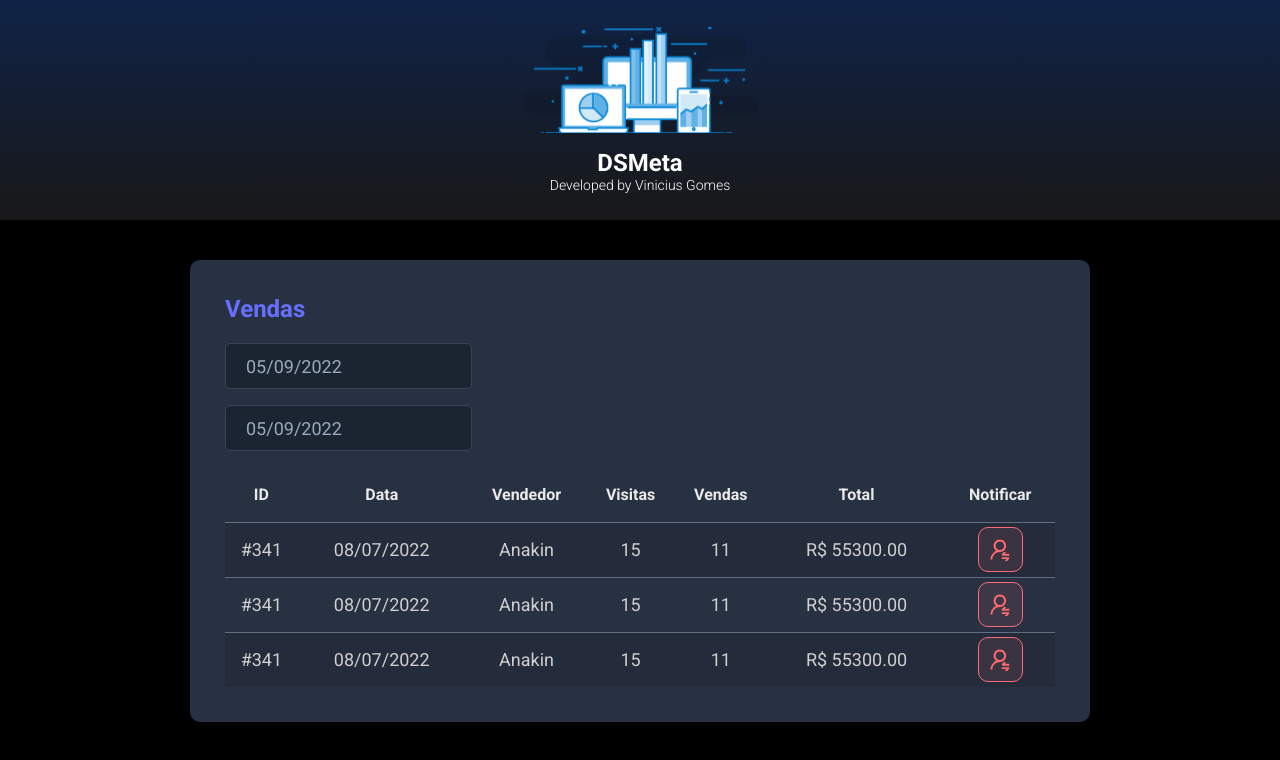
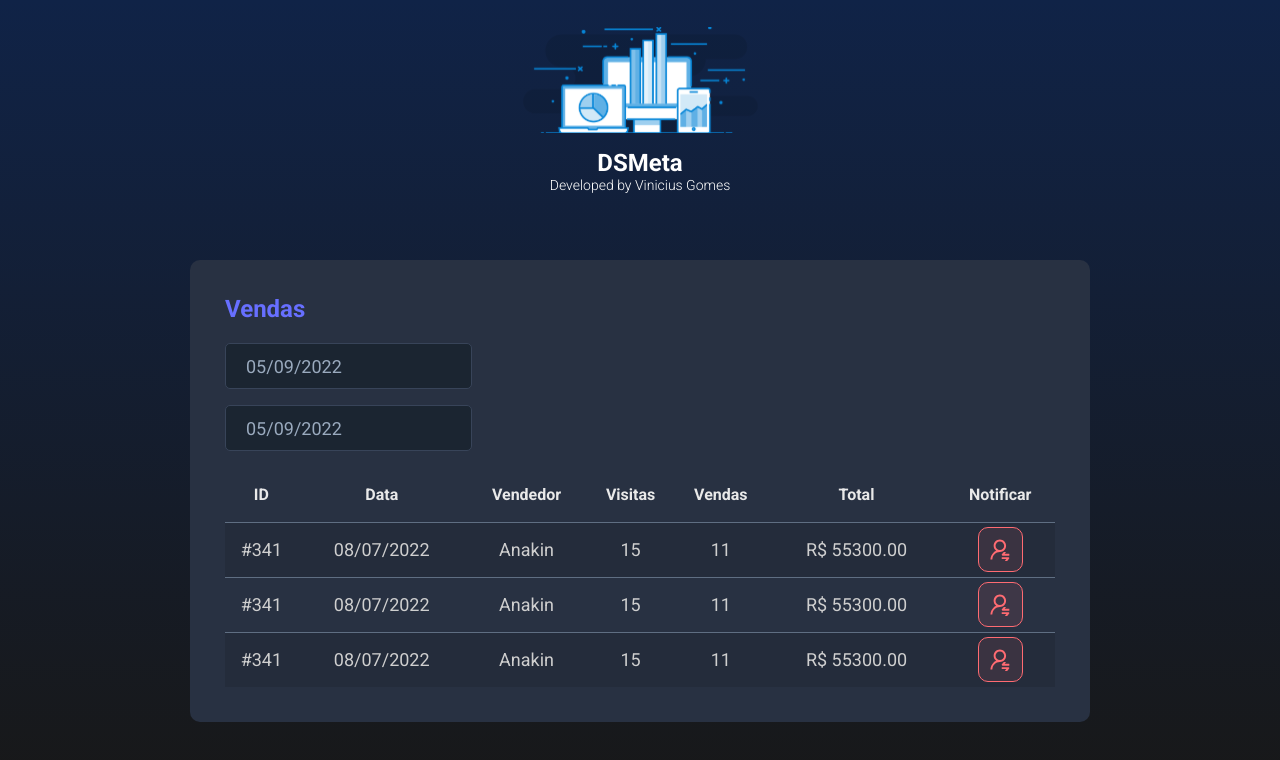
Before and after one commit to LeatherFalls/spring-react, a React (Vite) app in the folder frontend/: page / in a window 1280 px wide. Shown: the top 760 px of the page. Built offline with nearby package versions, Linux system fonts and the light colour scheme.

Commit message:
fix: refactored css

```diff
--- a/frontend/src/App.tsx
+++ b/frontend/src/App.tsx
@@ -1,5 +1,4 @@
 import Header from './components/Header';
-import NotificationButton from './components/NotificationButton';
 import SalesCard from './components/SalesCard';
 
 function App() {
--- a/frontend/src/components/Header/styles.css
+++ b/frontend/src/components/Header/styles.css
@@ -1,6 +1,5 @@
 header {
   align-items: center;
-  background: linear-gradient(180deg, #102347 0%, #181818 100%);
   display: flex;
   height: 220px;
   justify-content: center;
--- a/frontend/src/index.css
+++ b/frontend/src/index.css
@@ -11,6 +11,11 @@ body,
 html {
   background-color: #000;
   color: #fff;
+}
+
+.App {
+  background: linear-gradient(180deg, #102347 0%, #181818 100%);
+  height: 100vh;
 }
 
 a,
```
